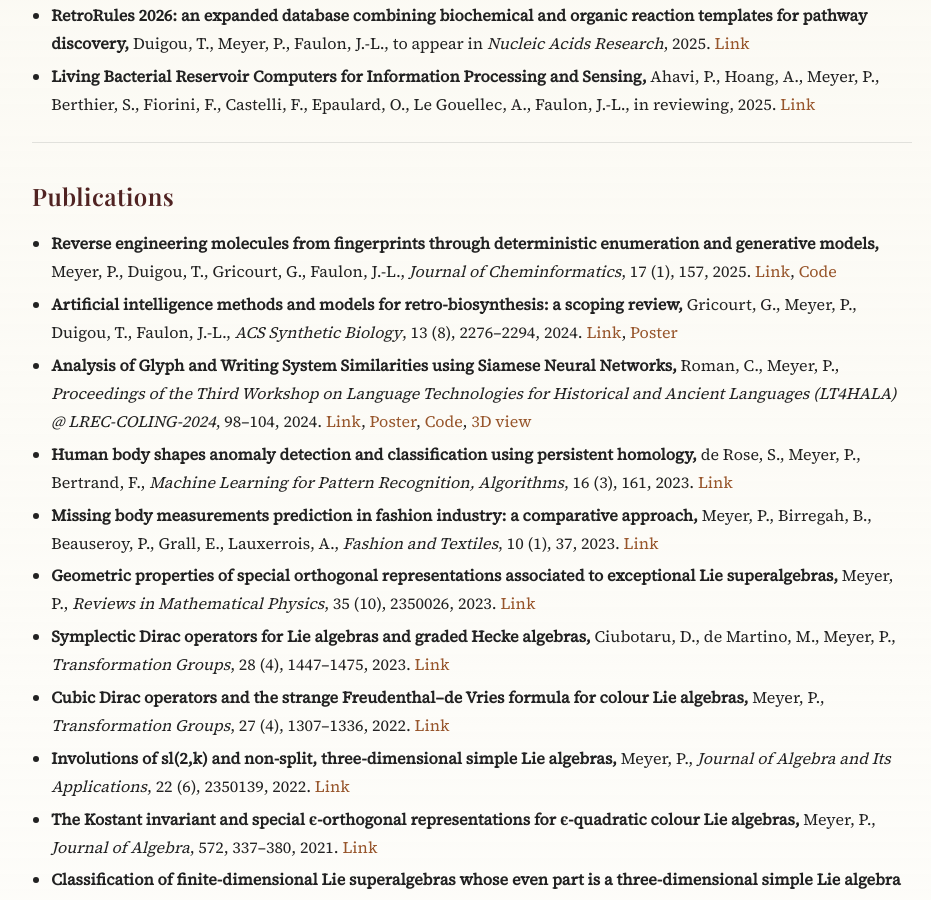
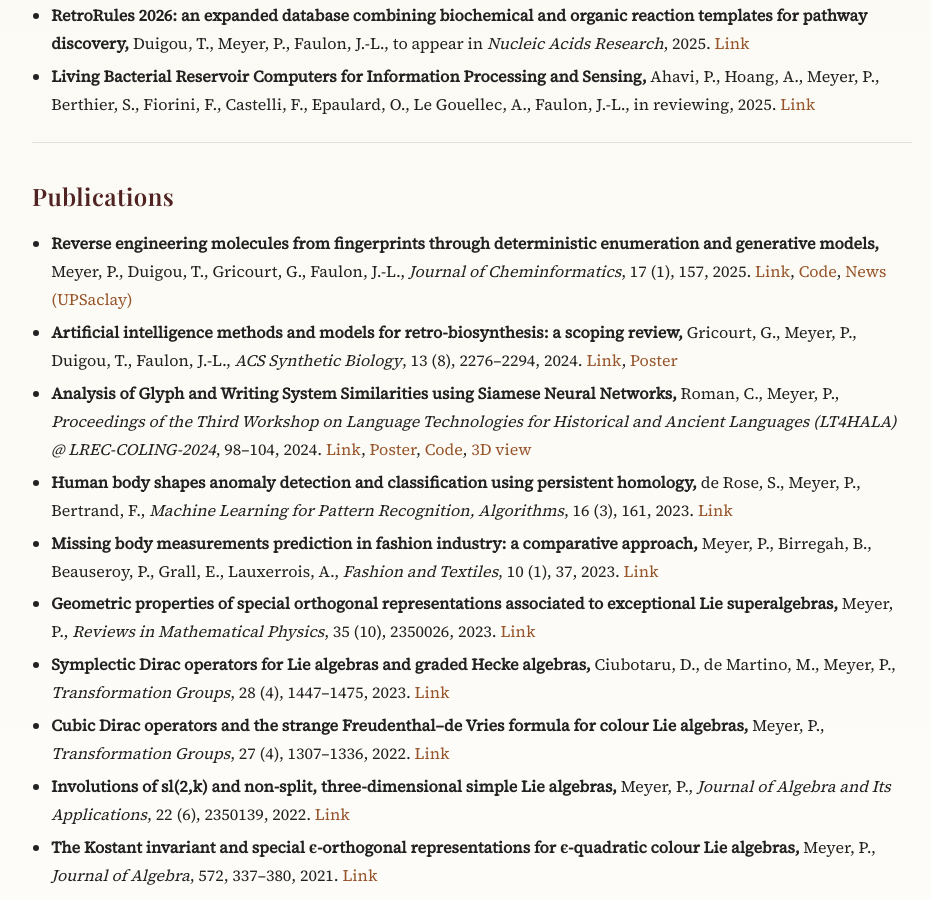
Before and after one commit to PhilippeMeyer68/philippemeyer68.github.io, a Jekyll site: the page built from index.md, in a window 1280 px wide and 900 px high, scrolled down 532 px. Shown: the whole window, without its empty margins (168-1099 px from the left). Built offline with Jekyll 4.4.1, drawn with Linux system fonts in a browser that asks for light colours.

Commit message:
feat: reverse engineer upsaclay news

```diff
--- a/index.md
+++ b/index.md
@@ -59,7 +59,7 @@ title: "Home"
   <strong>Reverse engineering molecules from fingerprints through deterministic enumeration and generative models, </strong>
   Meyer, P., Duigou, T., Gricourt, G., Faulon, J.-L.,
   <em>Journal of Cheminformatics</em>, 17 (1), 157, 2025.
-  <a href="https://doi.org/10.1186/s13321-025-01074-5" target="_blank" rel="noopener">Link</a>, <a href="https://github.com/brsynth/molecule-signature" target="_blank" rel="noopener">Code</a><!-- , <a href="https://sco.lt/4xKTbM" target="_blank" rel="noopener">News (UPSaclay)</a> -->
+  <a href="https://doi.org/10.1186/s13321-025-01074-5" target="_blank" rel="noopener">Link</a>, <a href="https://github.com/brsynth/molecule-signature" target="_blank" rel="noopener">Code</a>, <a href="https://sco.lt/4xKTbM" target="_blank" rel="noopener">News (UPSaclay)</a>
 </li>
 
 <li>
```
